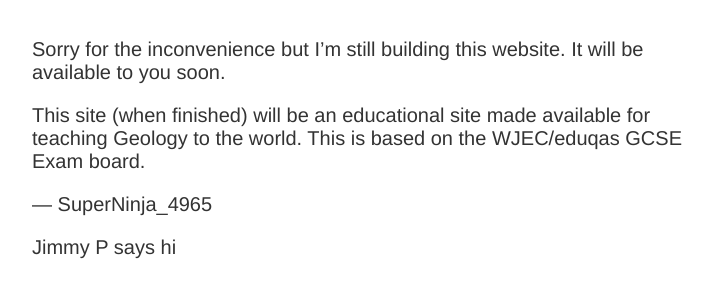
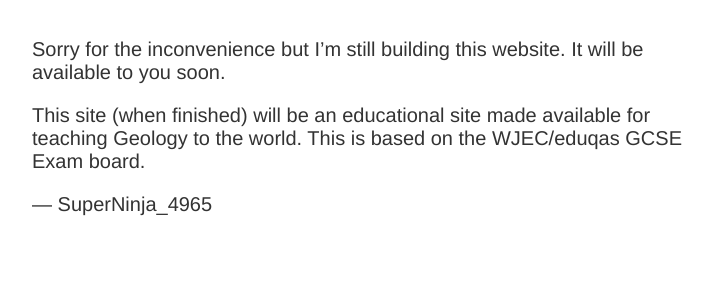
Before and after one commit to joshuag1000/GeologyRocks, a plain HTML site: page index.html in a window 1280 px wide. Shown: the part 261-558 px from the top of the page, without its empty margins (283-996 px from the left). Drawn offline with Linux system fonts and the light colour scheme.

Commit message:
Update index.html

```diff
--- a/index.html
+++ b/index.html
@@ -17,8 +17,7 @@
     <div>
         <p>Sorry for the inconvenience but I&rsquo;m still building this website. It will be available to you soon.</p>
 		<p>This site (when finished) will be an educational site made available for teaching Geology to the world. This is based on the WJEC/eduqas GCSE Exam board.</p>
-        <p>&mdash; SuperNinja_4965</p>
-	    <p>Jimmy P says hi</p>
+	    <p>&mdash; SuperNinja_4965</p>
 </div>
 </article>
 </body>
```
